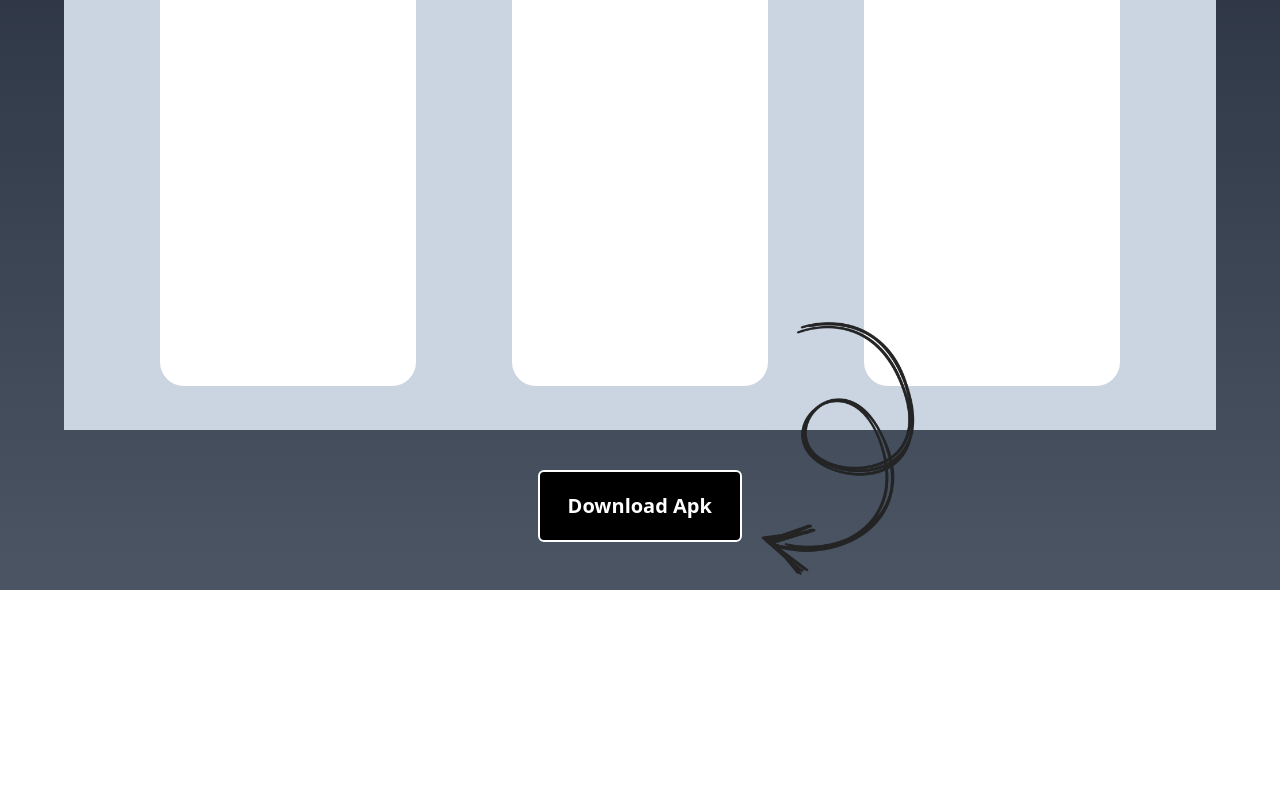
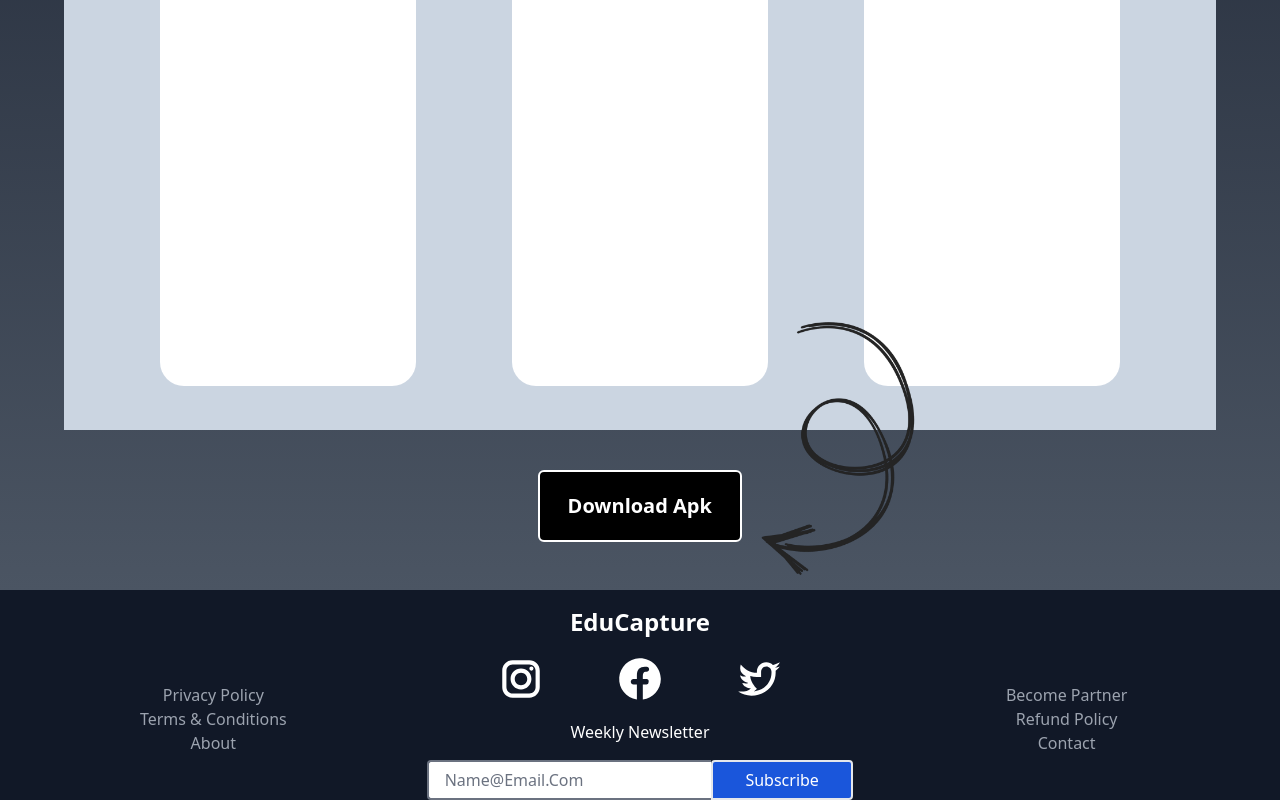
Before and after one commit to Tanush15/EduCapture, a React (Create React App) app in the folder client/: page / in a window 1280 px wide. Shown: the part 1684-2484 px from the top of the page. Before the commit the page ends 2280 px from the top, so only its background shows below. Built offline with nearby package versions, Linux system fonts and the light colour scheme.

Commit message:
landing page improved

```diff
--- a/client/package.json
+++ b/client/package.json
@@ -2,7 +2,7 @@
   "name": "client",
   "version": "0.1.0",
   "private": true,
-  "proxy": "http://localhost:5000",
+
   "dependencies": {
     "@auth0/auth0-react": "^1.12.0",
     "@emotion/react": "^11.10.5",
--- a/client/src/App.js
+++ b/client/src/App.js
@@ -2,6 +2,7 @@ import React from "react";
 import { Route, Routes } from "react-router-dom";
 
 import Navbar from "./components/Navbar";
+import Footer from "./components/footer/Footer";
 import LandingPage from "./pages/LandingPage";
 import Listing from "./pages/Listing";
 import Profile from "./pages/Profile";
@@ -28,8 +29,9 @@ function App() {
     <Route path="/knowmore" element={<Knowmore/> } />
     <Route path="/form" element={<Upload_form/> } />
 
+   </Routes>
+   <Footer/>
 
-   </Routes>
     </>
   );
 }
--- /dev/null
+++ b/client/src/components/footer/Footer.jsx
@@ -0,0 +1,61 @@
+import FooterSection from "./FooterSection";
+import FooterHeading from "./FooterHeading";
+import FooterItem from "./FooterItem";
+import Instagram from "./SVG1/Instagram";
+import Facebook from "./SVG1/Facebook";
+import Twitter from "./SVG1/Twitter";
+
+
+function Footer() {
+
+  return (
+    <div className="bg-gray-900 items-center h-full w-full bg-footerbgcolor md:flex-row flex   justify-evenly flex-col-reverse">
+      <FooterSection extraClass="mt-12 hidden md:block">
+        <FooterItem name="Privacy Policy" />
+        <FooterItem name="Terms & Conditions" />
+        <FooterItem name="About" link="/Aboutus" />
+      </FooterSection>
+
+
+      <FooterSection extraClass="flex md:flex-col justify-between before:invisible">
+        <FooterHeading heading="EduCapture" />
+
+        <div className="flex flex-row justify-evenly items-center">
+          <Instagram
+            size="50"
+            color="fill-highlight hover:fill-highlight_dark"
+          />
+          <Facebook
+            size="50"
+            color="fill-highlight hover:fill-highlight_dark"
+          />
+          <Twitter size="50" color="fill-highlight hover:fill-highlight_dark" />
+        </div>
+
+        <p className="text-white text-l mb-0">Weekly Newsletter</p>
+        <div className="h-10 flex flex-row md:w-full md:px-0 sm:px-20 items-center ">
+          <input
+            className="text-black w-2/3 h-full bg-input_bg p-4 border-2 border-highlight border-r-0 rounded rounded-br-none rounded-tr-none "
+            type="text"
+            placeholder="Name@Email.Com"
+          ></input>
+          <button
+
+            className="flex items-center justify-center w-1/3 h-full bg-highlight border-2 bg-blue-700 border-highlight rounded rounded-bl-none rounded-tl-non text-white hover:bg-blue-800"
+          >
+            Subscribe
+          </button>
+        </div>
+
+      </FooterSection>
+
+      <FooterSection extraClass="mt-12 hidden md:block">
+        <FooterItem name="Become Partner" />
+        <FooterItem name="Refund Policy" />
+        <FooterItem name="Contact"  />
+      </FooterSection>
+    </div>
+  );
+}
+
+export default Footer;
--- /dev/null
+++ b/client/src/components/footer/FooterHeading.js
@@ -0,0 +1,9 @@
+function FooterHeading(props) {
+	return <h2 className="text-2xl font-semibold text-textcolor1">{props.heading}</h2>;
+}
+
+FooterHeading.defaultProps = {
+	heading: "Some Heading",
+};
+
+export default FooterHeading;
--- /dev/null
+++ b/client/src/components/footer/FooterItem.js
@@ -0,0 +1,21 @@
+import { Link } from "react-router-dom";
+
+function FooterItem(props) {
+  return (
+    <li>
+      <Link
+        className="text-textcolor1 hover:text-highlight text-gray-400 hover:text-white"
+        to={props.link}
+      >
+        {props.name}
+      </Link>
+    </li>
+  );
+}
+
+FooterItem.defaultProps = {
+  name: "Something",
+  link: "/Home",
+};
+
+export default FooterItem;
--- /dev/null
+++ b/client/src/components/footer/FooterSection.js
@@ -0,0 +1,12 @@
+function FooterSection(props) {
+  return (
+    <ul
+      className={`flex flex-col justify-around gap-4 md:w-1/3 text-center +
+			${props.extraClass ? props.extraClass : ""} text-white sm:flex-none `}
+    >
+      {props.children}
+    </ul>
+  );
+}
+
+export default FooterSection;
--- /dev/null
+++ b/client/src/components/footer/SVG1/Facebook.js
@@ -0,0 +1,18 @@
+function Facebook(props) {
+  return (
+    <a href="https://Facebook.com/" target="_blank" rel="noreferrer noopener">
+      <svg
+        className={props.color}
+        fill="currentColor"
+        width={props.size}
+        height={props.size}
+        xmlns="http://www.w3.org/2000/svg"
+        viewBox="0 0 24 24"
+      >
+        <path d="M11.666,2.005C6.62,2.17,2.374,6.251,2.025,11.288c-0.369,5.329,3.442,9.832,8.481,10.589V14.65H8.892c-0.726,0-1.314-0.588-1.314-1.314v0c0-0.726,0.588-1.314,1.314-1.314h1.613v-1.749c0-2.896,1.411-4.167,3.818-4.167c0.357,0,0.662,0.008,0.921,0.021c0.636,0.031,1.129,0.561,1.129,1.198v0c0,0.663-0.537,1.2-1.2,1.2h-0.442c-1.022,0-1.379,0.969-1.379,2.061v1.437h1.87c0.591,0,1.043,0.527,0.953,1.111l-0.108,0.701c-0.073,0.47-0.477,0.817-0.953,0.817h-1.762v7.247C18.235,21.236,22,17.062,22,12C22,6.366,17.341,1.821,11.666,2.005z" />
+      </svg>{" "}
+    </a>
+  );
+}
+
+export default Facebook;
--- /dev/null
+++ b/client/src/components/footer/SVG1/Instagram.js
@@ -0,0 +1,18 @@
+function Instagram(props) {
+  return (
+    <a href="https://instagram.com/" target="_blank" rel="noreferrer noopener">
+      <svg
+        className={props.color}
+        fill="currentColor"
+        width={props.size}
+        height={props.size}
+        xmlns="http://www.w3.org/2000/svg"
+        viewBox="0 0 24 24"
+      >
+        <path d="M 8 3 C 5.243 3 3 5.243 3 8 L 3 16 C 3 18.757 5.243 21 8 21 L 16 21 C 18.757 21 21 18.757 21 16 L 21 8 C 21 5.243 18.757 3 16 3 L 8 3 z M 8 5 L 16 5 C 17.654 5 19 6.346 19 8 L 19 16 C 19 17.654 17.654 19 16 19 L 8 19 C 6.346 19 5 17.654 5 16 L 5 8 C 5 6.346 6.346 5 8 5 z M 17 6 A 1 1 0 0 0 16 7 A 1 1 0 0 0 17 8 A 1 1 0 0 0 18 7 A 1 1 0 0 0 17 6 z M 12 7 C 9.243 7 7 9.243 7 12 C 7 14.757 9.243 17 12 17 C 14.757 17 17 14.757 17 12 C 17 9.243 14.757 7 12 7 z M 12 9 C 13.654 9 15 10.346 15 12 C 15 13.654 13.654 15 12 15 C 10.346 15 9 13.654 9 12 C 9 10.346 10.346 9 12 9 z" />
+      </svg>
+    </a>
+  );
+}
+
+export default Instagram;
--- /dev/null
+++ b/client/src/components/footer/SVG1/Twitter.js
@@ -0,0 +1,18 @@
+function Twitter(props) {
+  return (
+    <a href="https://twitter.com/" target="_blank" rel="noreferrer noopener">
+      <svg
+        className={props.color}
+        fill="currentColor"
+        width={props.size}
+        height={props.size}
+        xmlns="http://www.w3.org/2000/svg"
+        viewBox="0 0 24 24"
+      >
+        <path d="M22,3.999c-0.78,0.463-2.345,1.094-3.265,1.276c-0.027,0.007-0.049,0.016-0.075,0.023c-0.813-0.802-1.927-1.299-3.16-1.299c-2.485,0-4.5,2.015-4.5,4.5c0,0.131-0.011,0.372,0,0.5c-3.353,0-5.905-1.756-7.735-4c-0.199,0.5-0.286,1.29-0.286,2.032c0,1.401,1.095,2.777,2.8,3.63c-0.314,0.081-0.66,0.139-1.02,0.139c-0.581,0-1.196-0.153-1.759-0.617c0,0.017,0,0.033,0,0.051c0,1.958,2.078,3.291,3.926,3.662c-0.375,0.221-1.131,0.243-1.5,0.243c-0.26,0-1.18-0.119-1.426-0.165c0.514,1.605,2.368,2.507,4.135,2.539c-1.382,1.084-2.341,1.486-5.171,1.486H2C3.788,19.145,6.065,20,8.347,20C15.777,20,20,14.337,20,8.999c0-0.086-0.002-0.266-0.005-0.447C19.995,8.534,20,8.517,20,8.499c0-0.027-0.008-0.053-0.008-0.08c-0.003-0.136-0.006-0.263-0.009-0.329c0.79-0.57,1.475-1.281,2.017-2.091c-0.725,0.322-1.503,0.538-2.32,0.636C20.514,6.135,21.699,4.943,22,3.999z M18,8.999c0,4.08-2.957,8.399-8.466,8.943C10.28,17.413,11,16.662,11,16.662S8,14,7.775,10.522C8.81,10.838,9.888,10.999,11,10.999h2v-2.5c0-0.001,0-0.001,0-0.001C13.002,7.118,14.12,6,15.5,6C16.881,6,18,7.119,18,8.5C18,8.5,18,8.92,18,8.999z" />
+      </svg>
+    </a>
+  );
+}
+
+export default Twitter;
--- a/client/src/pages/LandingPage.jsx
+++ b/client/src/pages/LandingPage.jsx
@@ -1,5 +1,6 @@
 import React from "react";
 import { Navigate, useNavigate } from "react-router-dom";
+const image1=require("../Images/ld.png");
 
 const LandingPage = () => {
   const navigate= useNavigate();
@@ -50,11 +51,18 @@ const LandingPage = () => {
       </div> */}
 
       <div className=" min-h-[120vh] bg-background bg-cover">
-       <div className=" text-5xl text-white w-[60vw] ml-28 pt-40 font-thin">GET 3D AND AR VISULIZATION LEARNING</div>
+        <div className="flex justify">
+        <div className="">
+       <div className=" text-5xl text-white w-[50vw] ml-28 pt-40 font-thin">GET 3D AND AR VISULIZATION LEARNING</div>
        <div className=" text-slate-300 text-xl ml-28 pt-5 w-[50vw] font-thin">Lorem ipsum dolor sit amet consectetur adipisicing elit. Asperiores sint explicabo minus doloribus temporibus possimus? Lorem ipsum dolor sit, amet consectetur adipisicing elit. Sint iusto molestias vitae consequuntur repellat voluptas.</div>
        <button  onClick={() => {
                       navigate("/listing");
                     }} className=" bg-transparent border-white  py-5 px-7 text-xl text-white border-[2px] hover:bg-white hover:text-black transition hover:duration-500 ease-in-out  font-bold rounded-md ml-28 mt-5">Get Started</button>
+
+
+      </div>
+      <div className=""><img className=" mt-[15vh] mr-[15vw]" src={image1} alt="" /></div>
+      </div>
       </div>
       <div className=" absolute top-[100vh] h-[60vh] bg-white w-[80vw] left-[9vw] rounded-xl">
         <div className=" text-center text-xl text-red-700 mt-3">Checkout The Features</div>
@@ -81,7 +89,7 @@ const LandingPage = () => {
       </div>
       </div>
       <div className=" absolute left-[52vw] top-[245vh] bg-arrow h-[40vh] w-[20vw] bg-cover"></div>
-      <button className=" bg-black border-white  py-5 px-7 text-xl text-white border-[2px] hover:bg-white hover:text-black transition hover:duration-500 ease-in-out  font-bold rounded-md ml-[42vw] mt-10">Download Apk</button>
+      <a href="https://drive.google.com/uc?export=download&id=1TNnA2oZBQDIWlyPq3gMPaMb5Od0bnqt3"><button  className=" bg-black border-white  py-5 px-7 text-xl text-white border-[2px] hover:bg-white hover:text-black transition hover:duration-500 ease-in-out  font-bold rounded-md ml-[42vw] mt-10">Download Apk</button></a>
       </div>
 
 
```
